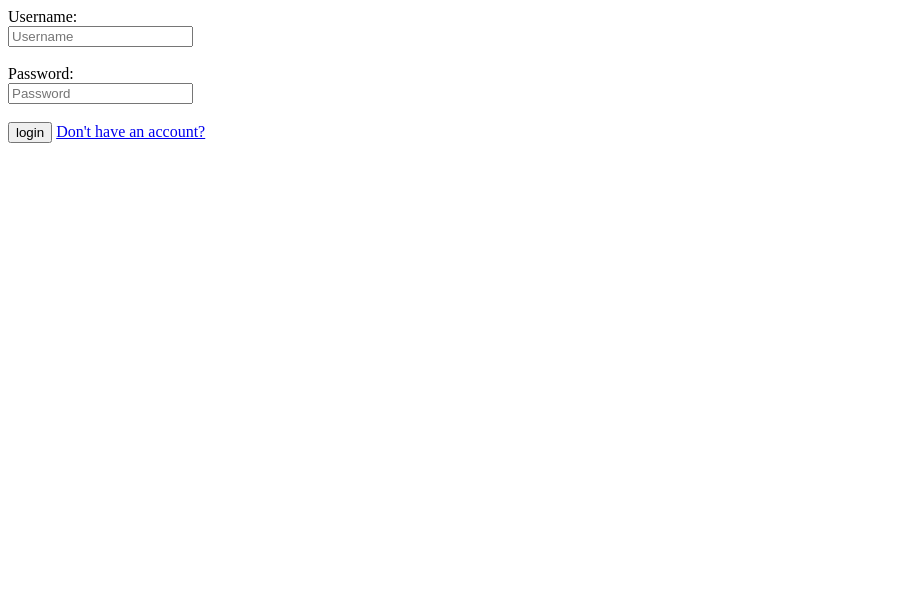
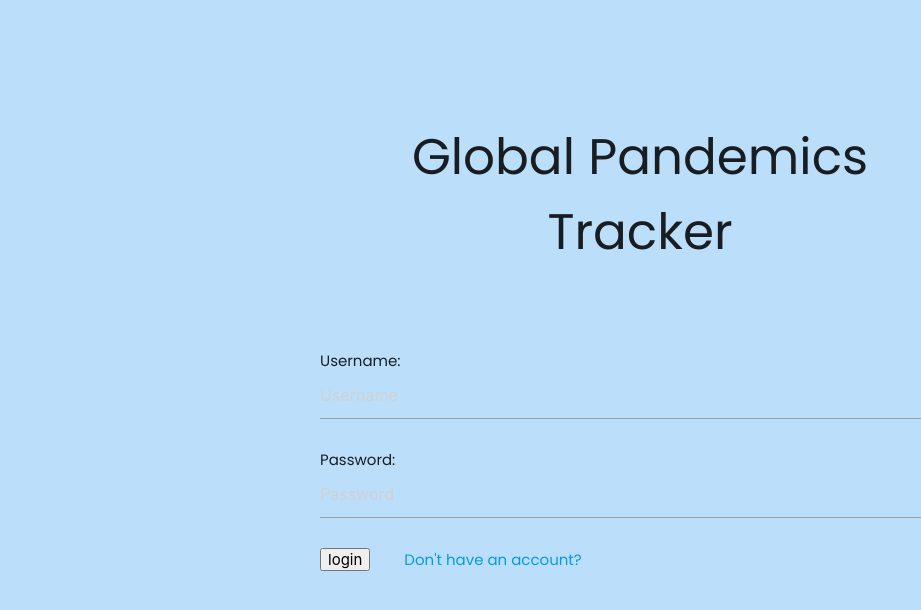
Before and after one commit to comp426-2022-spring/a99-pleione, a website: page static/login.html in a window 1280 px wide. Shown: the whole page, without its empty margins (0-921 px from the left). Drawn offline with nearby package versions, Linux system fonts and the light colour scheme.

Commit message:
styled login page Zhehao

```diff
--- a/static/login.html
+++ b/static/login.html
@@ -1,18 +1,42 @@
 <!DOCTYPE html>
 <html lang="en">
+<link rel="stylesheet" href="https://cdnjs.cloudflare.com/ajax/libs/materialize/1.0.0/css/materialize.min.css">
+
+<!-- Compiled and minified JavaScript -->
+<script src="https://cdnjs.cloudflare.com/ajax/libs/materialize/1.0.0/js/materialize.min.js"></script>
+
 <head>
     <title>Example Login Form</title>
 </head>
-  <body>
+<style>
+    @import url('https://fonts.googleapis.com/css2?family=Poppins:wght@200;300;400;500;600;700&display=swap');
+    body {
+        font-family: 'Poppins', sans-serif
+    }
+
+    div {
+        position: relative;
+        margin-left: auto;
+        margin-right: auto;
+        top: 100px;
+        width: 50%;
+    }
+</style>
+
+<body style="background-color: #bbdefb;">
+    <div>
+        <p style="position: relative;text-align: center; font-size: 30px; bottom: 30px; font-size: 50px;"> Global Pandemics Tracker</p>
         <form action="/login" method="post">
             <!-- user input-->
             Username:<br>
-  	  <input type="text" name="username" placeholder="Username" required><br><br>
-  	  Password:<br>
+            <input type="text" name="username" placeholder="Username" required><br><br> Password:
+            <br>
             <input type="password" name="password" placeholder="Password" required><br><br>
             <!-- submit button -->
             <input type="submit" value="login">
-	  <a href="/register">Don't have an account?</a>
+            <a href="/register" style=" margin-left:30px">Don't have an account?</a>
         </form>
+    </div>
 </body>
+
 </html>
```
Lines whose indentation alone changed are shown as unchanged.
